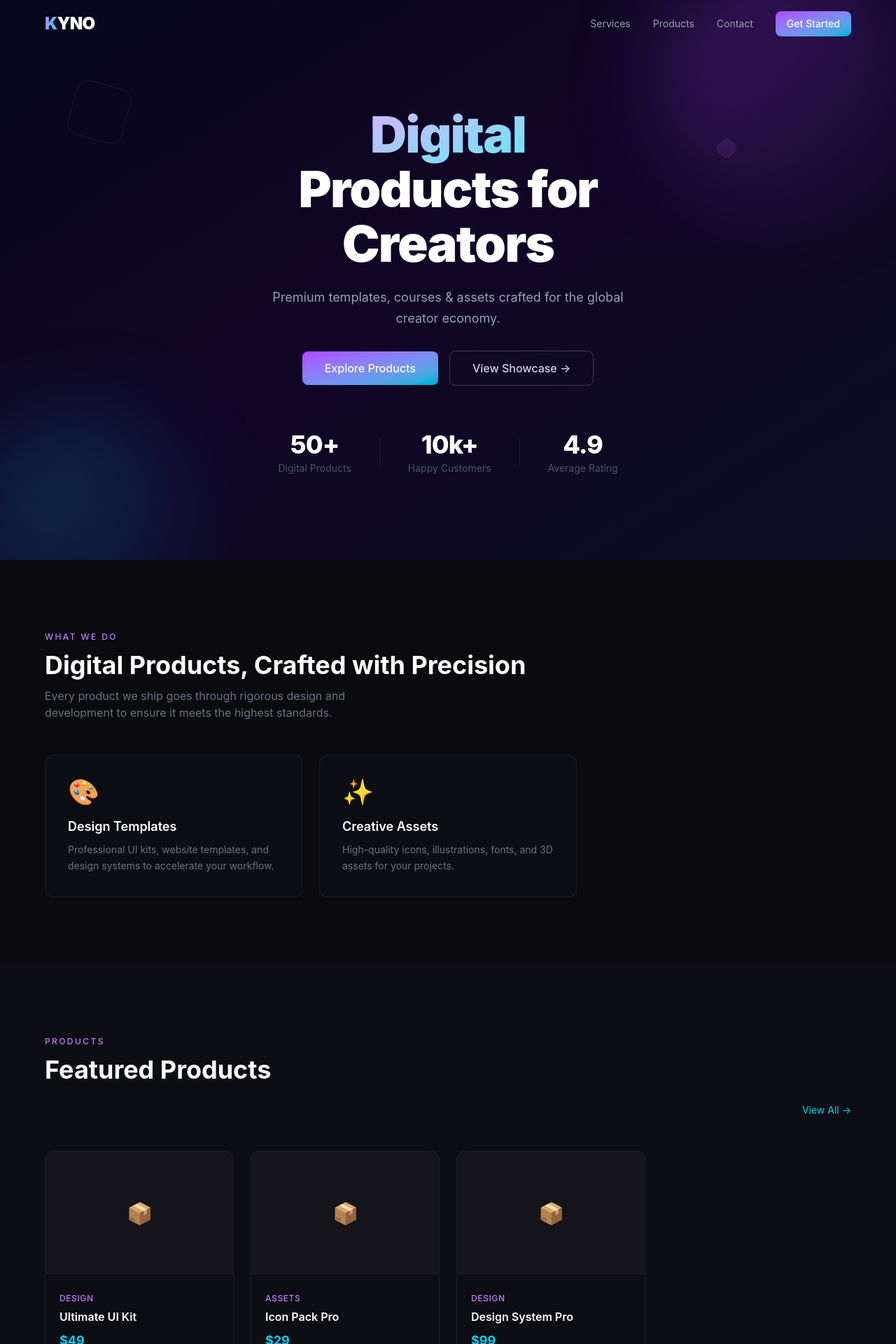
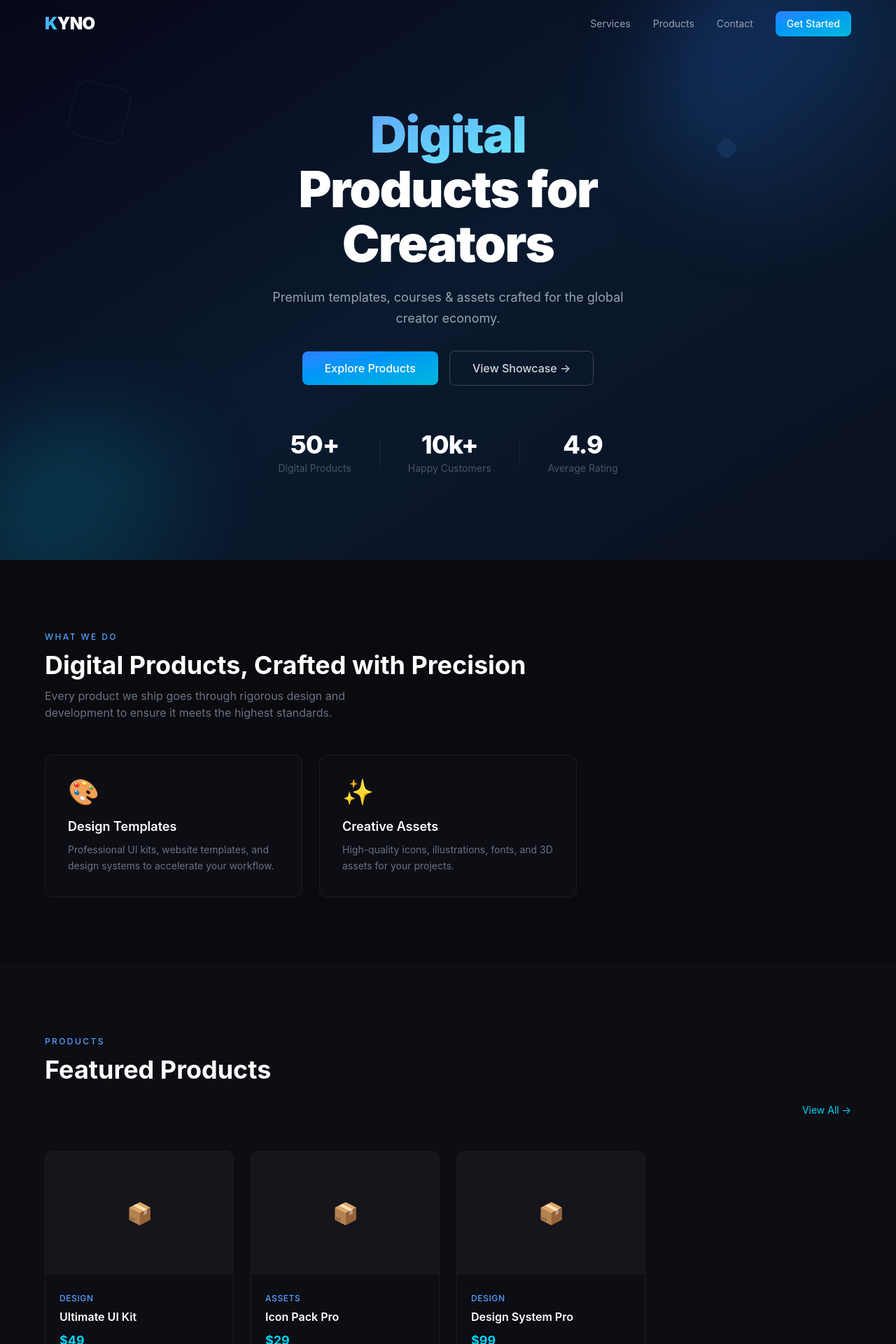
Before and after one commit to KANE-CMD99/kyno, a Next.js app: page / in a window 1280 px wide. Shown: the top 1920 px of the page at 70% size. Built offline with nearby package versions, Linux system fonts and the light colour scheme.

Commit message:
style: replace purple with blue accent color

```diff
--- a/src/app/globals.css
+++ b/src/app/globals.css
@@ -4,7 +4,7 @@
   --color-bg: #0a0a0f;
   --color-surface: #0d0d14;
   --color-deep: #06060a;
-  --color-purple: #a855f7;
+  --color-blue: #3b82f6;
   --color-cyan: #06b6d4;
   --color-text-primary: #ffffff;
   --color-text-secondary: #9090a0;
@@ -16,7 +16,7 @@
   --color-kyno-bg: var(--color-bg);
   --color-kyno-surface: var(--color-surface);
   --color-kyno-deep: var(--color-deep);
-  --color-kyno-purple: var(--color-purple);
+  --color-kyno-blue: var(--color-blue);
   --color-kyno-cyan: var(--color-cyan);
   --color-kyno-text-primary: var(--color-text-primary);
   --color-kyno-text-secondary: var(--color-text-secondary);
@@ -29,7 +29,7 @@ body {
 }
 
 /* Subtle light blob animations */
-@keyframes blob-float-purple {
+@keyframes blob-float-blue {
   0%, 100% { transform: translate(0, 0) scale(1); }
   33% { transform: translate(30px, -30px) scale(1.05); }
   66% { transform: translate(-20px, 20px) scale(0.95); }
@@ -41,8 +41,8 @@ body {
   66% { transform: translate(20px, 25px) scale(1.05); }
 }
 
-.animate-blob-purple {
-  animation: blob-float-purple 8s ease-in-out infinite;
+.animate-blob-blue {
+  animation: blob-float-blue 8s ease-in-out infinite;
 }
 
 .animate-blob-cyan {
--- a/src/components/CTASection.tsx
+++ b/src/components/CTASection.tsx
@@ -16,7 +16,7 @@ export default function CTASection() {
       </p>
       <a
         href="mailto:hello@kyno.tech"
-        className="mt-8 inline-block rounded-lg bg-gradient-to-br from-purple-500 to-cyan-500 px-10 py-3 text-base font-medium text-white transition-opacity hover:opacity-90"
+        className="mt-8 inline-block rounded-lg bg-gradient-to-br from-blue-500 to-cyan-500 px-10 py-3 text-base font-medium text-white transition-opacity hover:opacity-90"
       >
         Get in Touch
       </a>
--- a/src/components/HeroSection.tsx
+++ b/src/components/HeroSection.tsx
@@ -4,22 +4,22 @@ import StatsRow from "./StatsRow";
 export default function HeroSection() {
   return (
     <section className="relative flex min-h-screen flex-col items-center justify-center overflow-hidden px-6 pb-24 pt-32">
-      <div className="absolute inset-0 bg-gradient-to-br from-[#07071a] via-[#110526] to-[#0a1020]" />
+      <div className="absolute inset-0 bg-gradient-to-br from-[#07071a] via-[#0a1a2e] to-[#0a1020]" />
 
-      <div className="animate-blob-purple absolute -top-24 -right-16 h-[400px] w-[400px] rounded-full bg-gradient-to-br from-purple-500/30 to-transparent blur-3xl" />
+      <div className="animate-blob-blue absolute -top-24 -right-16 h-[400px] w-[400px] rounded-full bg-gradient-to-br from-blue-500/30 to-transparent blur-3xl" />
 
       <div className="animate-blob-cyan absolute -bottom-20 -left-12 h-[300px] w-[300px] rounded-full bg-gradient-to-br from-cyan-400/25 to-transparent blur-3xl" />
 
-      <div className="absolute left-[8%] top-[15%] h-20 w-20 rotate-[15deg] rounded-2xl border border-purple-400/10" />
+      <div className="absolute left-[8%] top-[15%] h-20 w-20 rotate-[15deg] rounded-2xl border border-blue-400/10" />
 
-      <div className="absolute right-[18%] top-[25%] h-6 w-6 rotate-45 rounded-md bg-purple-400/10" />
+      <div className="absolute right-[18%] top-[25%] h-6 w-6 rotate-45 rounded-md bg-blue-400/10" />
 
       <div className="relative z-10 text-center">
         <h1 className="text-5xl font-black leading-[1.08] tracking-tight text-white md:text-7xl">
           <span
             className="text-transparent"
             style={{
-              background: "linear-gradient(to bottom right, #d8b4fe, #67e8f9)",
+              background: "linear-gradient(to bottom right, #60a5fa, #67e8f9)",
               WebkitBackgroundClip: "text",
               backgroundClip: "text",
             }}
@@ -40,7 +40,7 @@ export default function HeroSection() {
         <div className="mt-8 flex items-center justify-center gap-4">
           <a
             href="#products"
-            className="rounded-lg bg-gradient-to-br from-purple-500 to-cyan-500 px-8 py-3 text-base font-medium text-white transition-opacity hover:opacity-90"
+            className="rounded-lg bg-gradient-to-br from-blue-500 to-cyan-500 px-8 py-3 text-base font-medium text-white transition-opacity hover:opacity-90"
           >
             Explore Products
           </a>
--- a/src/components/Logo.tsx
+++ b/src/components/Logo.tsx
@@ -4,7 +4,7 @@ export default function Logo() {
       <span
         className="text-transparent"
         style={{
-          background: "linear-gradient(to bottom right, #c084fc, #22d3ee)",
+          background: "linear-gradient(to bottom right, #60a5fa, #22d3ee)",
           WebkitBackgroundClip: "text",
           backgroundClip: "text",
         }}
--- a/src/components/Nav.tsx
+++ b/src/components/Nav.tsx
@@ -40,7 +40,7 @@ export default function Nav() {
           ))}
           <a
             href="#contact"
-            className="rounded-lg bg-gradient-to-br from-purple-500 to-cyan-500 px-4 py-2 text-sm font-medium text-white transition-opacity hover:opacity-90"
+            className="rounded-lg bg-gradient-to-br from-blue-500 to-cyan-500 px-4 py-2 text-sm font-medium text-white transition-opacity hover:opacity-90"
           >
             Get Started
           </a>
@@ -87,7 +87,7 @@ export default function Nav() {
             <a
               href="#contact"
               onClick={closeMenu}
-              className="rounded-lg bg-gradient-to-br from-purple-500 to-cyan-500 px-4 py-2.5 text-center text-sm font-medium text-white"
+              className="rounded-lg bg-gradient-to-br from-blue-500 to-cyan-500 px-4 py-2.5 text-center text-sm font-medium text-white"
             >
               Get Started
             </a>
--- a/src/components/ProductCard.tsx
+++ b/src/components/ProductCard.tsx
@@ -21,7 +21,7 @@ export default function ProductCard({ product, index }: ProductCardProps) {
         <span className="text-3xl select-none">&#x1F4E6;</span>
       </div>
       <div className="p-5">
-        <span className="text-xs font-medium uppercase tracking-wider text-purple-400">
+        <span className="text-xs font-medium uppercase tracking-wider text-blue-400">
           {product.category}
         </span>
         <h3 className="mt-1 text-base font-semibold text-white">
--- a/src/components/SectionHeader.tsx
+++ b/src/components/SectionHeader.tsx
@@ -11,7 +11,7 @@ export default function SectionHeader({
 }: SectionHeaderProps) {
   return (
     <div className="mb-12">
-      <span className="mb-3 inline-block text-xs font-medium uppercase tracking-[0.2em] text-purple-400">
+      <span className="mb-3 inline-block text-xs font-medium uppercase tracking-[0.2em] text-blue-400">
         {label}
       </span>
       <h2 className="text-3xl font-bold text-white md:text-4xl">{heading}</h2>
```
Also changed, not shown: 1 other file (tests, documents, lock files or other folders).
